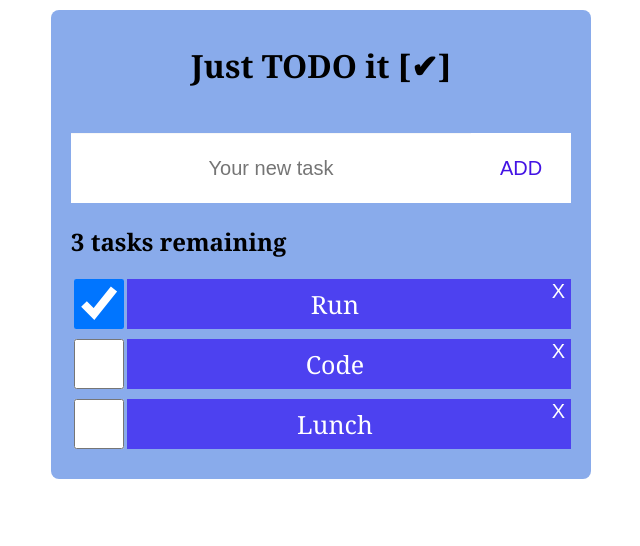
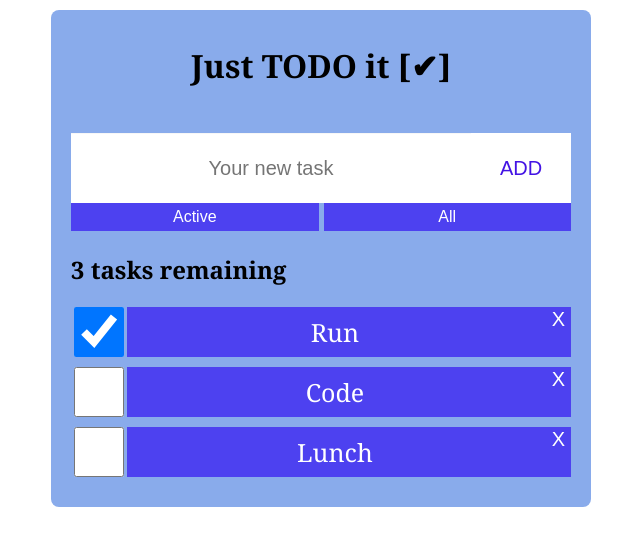
Before and after one commit to FlavioAlm/ToDo-List, a React (Create React App) app: page / in a window 1280 px wide. Shown: the top 546 px of the page, without its empty margins (319-959 px from the left). Built offline with nearby package versions, Linux system fonts and the light colour scheme.

Commit message:
setup static filters

```diff
--- a/src/App.js
+++ b/src/App.js
@@ -2,6 +2,7 @@ import React, { useState } from 'react'
 import './App.css'
 import Form from './Form'
 import Task from './Task'
+import Filter from './Filter'
 import { nanoid } from "nanoid"
 
 function App(props) {
@@ -19,6 +20,7 @@ function App(props) {
 
   const taskList = tasks.map( task => (
      <Task
+      key={task.id}
       id={task.id}
       name={task.name}
       completed={task.completed}
@@ -33,6 +35,7 @@ function App(props) {
         addTask={addTask}
         id={props.id}
       />
+      <Filter />
       <h2 id="list-heading" tabIndex="-1">{`${tasks.length} tasks remaining`}</h2>
       {taskList}
     </div>
--- /dev/null
+++ b/src/Filter.css
@@ -0,0 +1,25 @@
+.filter {
+  display: flex;
+  flex-direction: row;
+  justify-content: space-evenly;
+  align-items: stretch;
+  gap: 5px;
+}
+.filter button {
+  background-color: #4d41f0;
+  color:#ffffff;
+  border: none;
+  text-align: center;
+  font-size: 100%;
+  height: 100%;
+  width: 50%;
+  padding: 5px;
+}
+
+.filter button:hover {
+  background: rgb(33, 4, 200);
+}
+.filter button:focus {
+  border-width: 4px;
+  outline: 3px dashed #228bec;
+}
--- /dev/null
+++ b/src/Filter.js
@@ -0,0 +1,14 @@
+import React from 'react'
+import './Filter.css'
+
+function Filter (props) {
+
+  return (
+    <div className='filter'>
+      <button>Active</button>
+      <button>All</button>
+    </div>
+  )
+}
+
+export default Filter
--- a/src/Form.js
+++ b/src/Form.js
@@ -7,22 +7,22 @@ function Form (props) {
   function handleChange(e) {
     let taskName = e.target.value;
     setTaskName(taskName);
-    console.log(taskName);
   }
 
   function handleSubmit(e) {
     e.preventDefault();
-    props.addTask(taskName);
-    setTaskName("");
+    if (taskName === null) return
+    if (taskName !== '') {
+      props.addTask(taskName);
+      setTaskName("");
+    }
   }
 
   return (
     <form className='Form' onSubmit={handleSubmit}>
       <input
-        key="1"
         type='text'
         placeholder="Your new task"
-        id="1"
         value={taskName}
         onChange={handleChange}
       />
```
Also changed, not shown: 1 other file (tests, documents, lock files or other folders).
